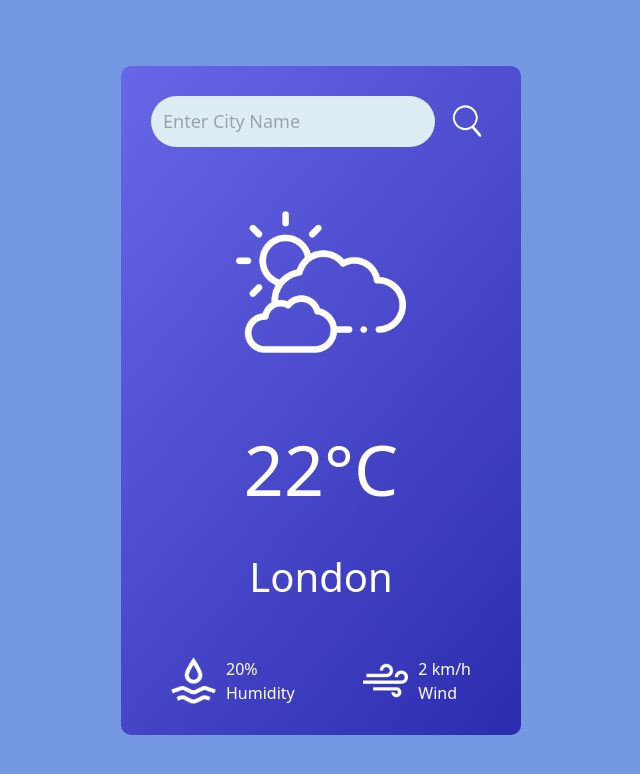
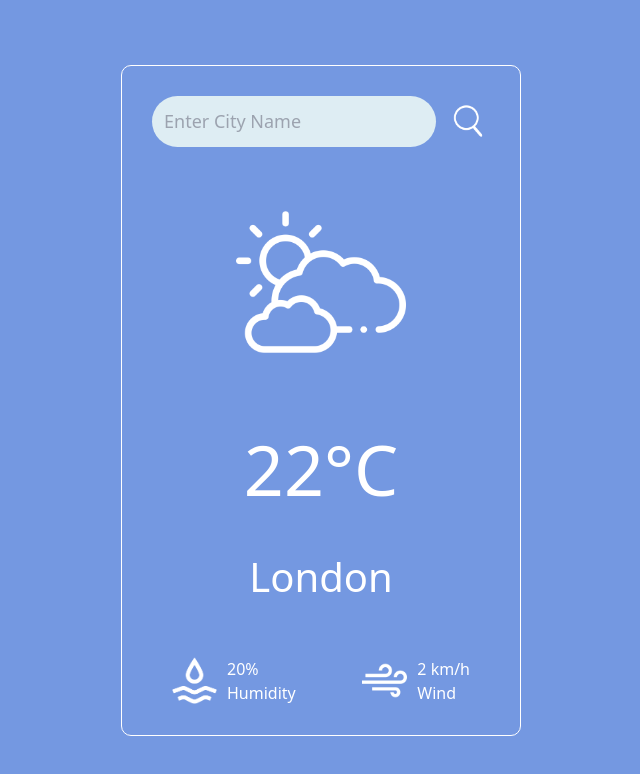
Before and after one commit to reactronauts/untitled-tide-app, a React (Vite) app: page /weather in a window 1280 px wide. Shown: the top 774 px of the page, without its empty margins (319-959 px from the left). Built offline with nearby package versions, Linux system fonts and the light colour scheme.

Commit message:
file names updated

```diff
--- a/src/App.jsx
+++ b/src/App.jsx
@@ -1,5 +1,5 @@
 import { Route, Routes } from "react-router-dom";
-import WeatherPage from './pages/weatherPage';
+import WeatherPage from './pages/WeatherPage';
 
 function App() {
     return (
--- a/src/pages/weatherPage.jsx
+++ b/src/pages/weatherPage.jsx
@@ -1,7 +1,7 @@
 import React from 'react';
-import WeatherContent from '../components/weatherContent';
+import WeatherContent from '../components/WeatherContent';
 
-const Weather = () => {
+const WeatherPage = () => {
   return (
     <>
       <WeatherContent />
@@ -9,4 +9,4 @@ const Weather = () => {
   );
 };
 
-export default Weather;
+export default WeatherPage;
--- a/src/stylesheets/weather-content.css
+++ b/src/stylesheets/weather-content.css
@@ -22,9 +22,10 @@ html, body {
     width: 400px;
     padding: 30px;
     border-radius: 10px;
+    border: solid 1px;
     text-align: center;
     color: white;
-    background: linear-gradient(130deg, rgb(103, 103, 232), rgb(44, 44, 174));
+    /* background: linear-gradient(130deg, rgb(103, 103, 232), rgb(44, 44, 174)); */
 }
 
 .search {
```
